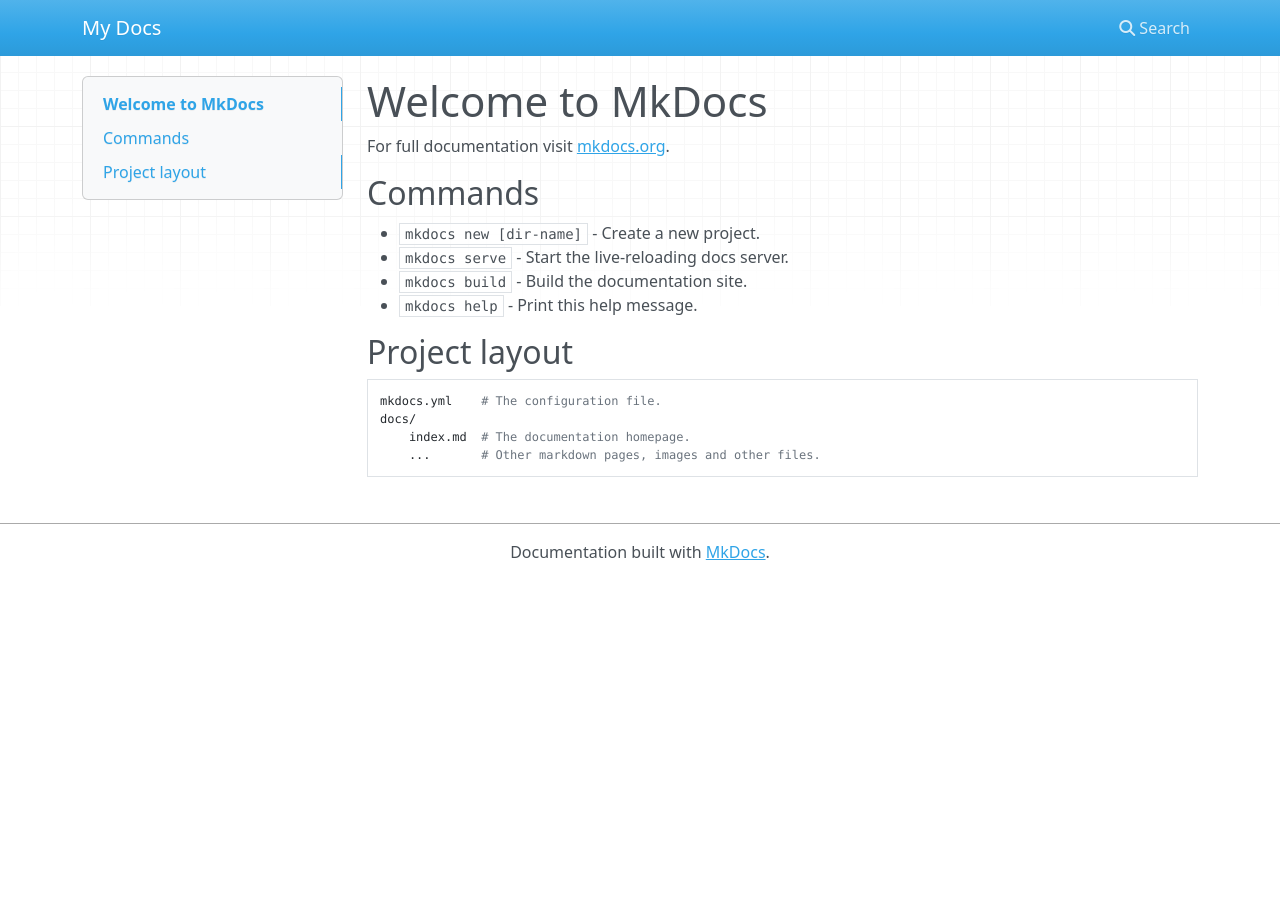
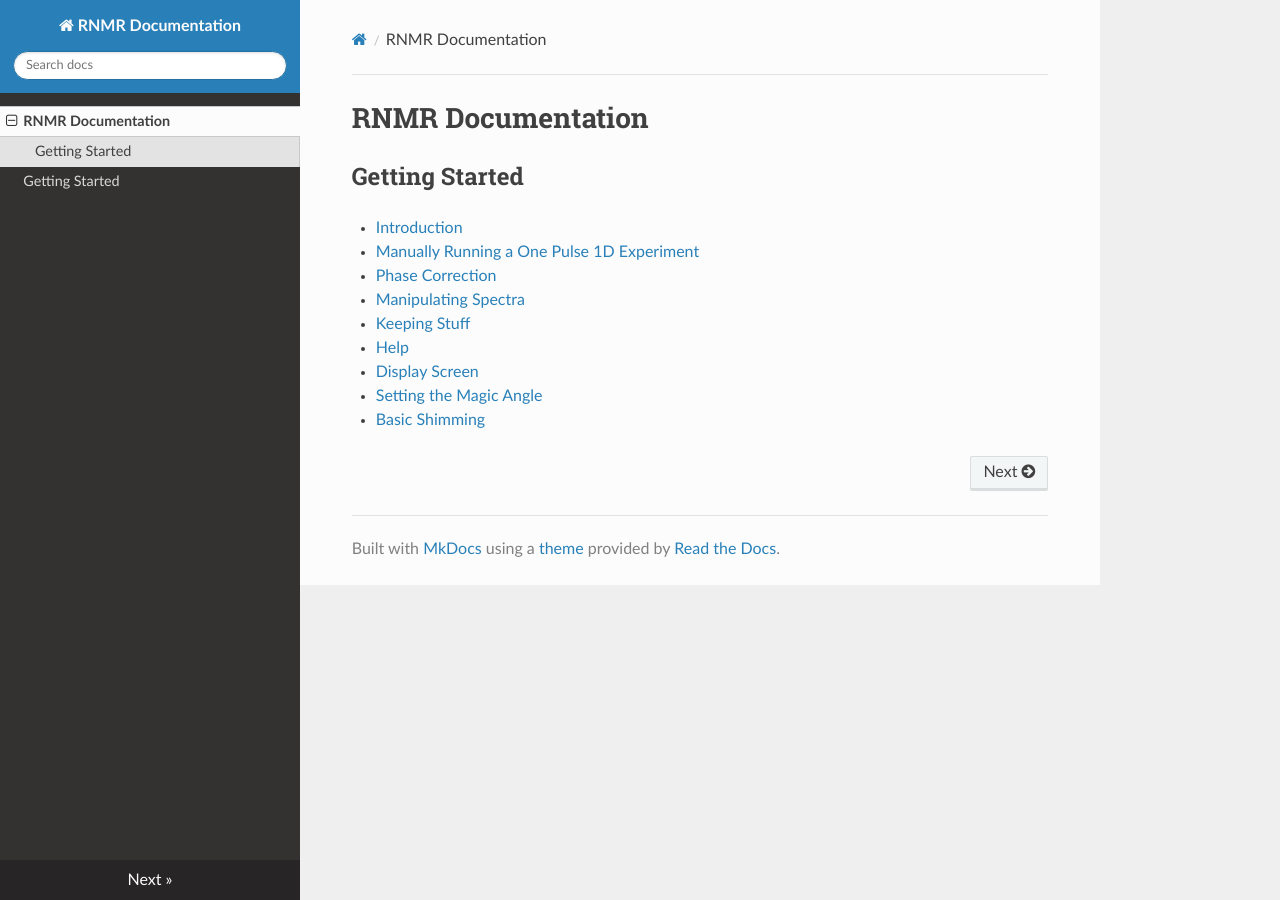
Before and after one commit to bcmichael/RNMR-Docs, an MkDocs documentation site: the page built from docs/index.md, in a window 1280 px wide. Built offline with MkDocs 1.6.1, drawn with Linux system fonts in a browser that asks for light colours; nearby versions of some CDN libraries; some of the changed lines change nothing that is shown.

Commit message:
add getting_started and configure index

```diff
--- /dev/null
+++ b/docs/getting_started.md
@@ -0,0 +1,157 @@
+# Getting Started
+## Introduction
+RNMR software has two separate but similar programs. The acquisition softwareis called RNMRA, while the processing
+software is called RNMRP. Open a terminal window and you will be prompted to enter your home directory or your last name.
+To collect data you launch RNMRA by typing the following command:
+
+rnmra <return\>
+
+A number of messages will be displayed and eventually you should receive the following prompt:
+
+Enter user:
+
+Enter your name here. Your "USER" name should contain less than eight alphanumeric characters, but should not contain
+any blank or white space. Answer the on screen questions until it finally prompts you to:
+
+Enter archive name:
+
+The archive is where your data will be stored, so try to give it a descriptive name, such as the project name or date.
+You may also enter the name of an existing archive in order to open it.
+
+## Manually Running a One Pulse 1D Experiment
+The proper frequency to tune your probe to can be found by typing `CATNUC`, which opens a list of nuclei and their
+frequencies. It is always a good idea to check the parameters, so type ONEPLS and answer the questions on the screen.
+Let us run our first experiment quickly so set the Number of Acquisitions to 4, by typing `NA 4`. We can start the data
+acquisition by typing `ZG`. After a few moments the acquisition will finish.
+
+To process the data, we first need to Get the FID from the AVerager by typing `GAV` and display it by typing `VIEW PRO`.
+We might then type `BC` to apply a Baseline Correction; in order to remove any DC offset from the FID. We could then
+apply some line broadening, in the form of an Exponential Multiplication of the FID by typing `EM`. Finally, we would
+type `FT` in order to Fourier Transform the FID into a spectrum.
+
+While it is certainly possible, and occasionally necessary, to enter all these commands sequentially, it is much more
+convenient to construct a macro command to perform these tasks for you. Of course, you could write a suitable macro
+yourself, and are encouraged to do so, however such a macro already exists entitled `RUN`, which we use to run the
+spectrometer, i.e. acquire the data and display a spectrum on the screen. It assumes the number of shots has already
+been chosen. So type `RUN`.  Sit Back!  Relax!  After the acquisition is complete type `PROC` to call the processing
+macro and your processed spectrum will appear on the screen.
+
+## Phase Correction
+Almost all NMR spectra need to be phased. Let’s try using the menus to adjust the phase of the spectrum. Move the cursor
+to the top of the screen where the menu bar is located. Pull down the Process menu, and select the option, Phase. A new
+window entitled “Phase” should appear with sliders to adjust the Constant Phase (zero-order) and Linear Phase
+(first-order) phase corrections. Notice that PH is displayed in the upper left-hand corner of the main RNMR window, up
+above the lock meter.
+
+It can be helpful to click the ZOOM box in order to enter the ZOOM subroutine of PH. Note that the PH in the upper
+left-hand corner has now been replaced by ZO. Another new window should appear entitled Zoom. Use the mouse to move the
+cursor (a vertical line) across the display towards the largest peak in the spectrum inside the main RNMR window. Once
+the cursor is close to a peak, click the box marked "Next Peak" inside the Zoom window. The cursor should jump to the
+nearest Peak. It may become necessary to drop the threshold for peak recognition in order that the software correctly
+locates your favorite peak. Try clicking on the box marked "Threshold" in the Zoom window. Yet another new window should
+appear which will allow you to change the value. The threshold is reported as a fraction of the full-screen height.
+There are also buttons to marked "Left" and "Right" to change the direction of the search for the biggest peak.
+
+Once the cursor is safely on top of the peak of interest, click "Okay" at the bottom of the Zoom window. Notice that PH
+is again displayed in the upper left-hand corner. We have left the ZOOM subroutine, and gone up a level, back to the
+main PH command. Click the box marked "Pivot" inside the Phase window, to use the selected peak as the pivot point for
+phase correction. Use the slider marked "Constant phase" to adjust the phase until the peaks point upwards, and then
+select the slider marked "Linear phase". This time, however, rotate the phase of peaks which are a long way away from
+the cursor until they also point upwards. Don't worry if you don't get it right first time. No two people would adjust
+the phase in the same way! The constant phase correction changes the phase of all of the peaks by the same amount, i.e.
+it applies a frequency independent phase shift. The linear phase correction applies a first-order frequency dependent
+phase shift; i.e. the phase shift varies across the spectrum.
+
+## Manipulating Spectra
+RNMR has a wide variety of built-in commands that can be used to change the appearance of the spectrum.
+
+`WNDLIM` moves the spectrum up or down the screen, and changes the vertical display scale.  The default value sets the
+baseline to the middle of the screen and displays the region between +1 and -1.  For example `WNDLIM -0.1 1` sets the
+baseline near the bottom of the screen.
+
+`SC #`	multiplies the vertical scale by #, a number you specify. For instance, if you want to multiply the scale by 3,
+type `SC 3`. Alternatively, if the peaks are too big, you could type `SC 0.1`, to divide the vertical scale by a factor
+of 10.
+
+`NORM` normalizes the spectrum so that the biggest peak fits on the screen.
+
+`ZO` enters the ZOOM command. This is functionally equivalent to the zoom subroutine of PH but has a few extra knobs and
+whistles. Move the cursor to a peak you wish to use for referencing and type `O`, for offset, and you will be prompted
+for the new value that you have chosen for this peak. The ZOOM command is very powerful and contains many options, so
+why not use the Help menus to find out more about it?
+
+`UNIT /FREQ PPM` changes the display units to PPM (this would not be legal for an FID).
+
+`LIM # ##` displays the portion of the spectrum between # and ##. For instance, suppose you wish to display the portion
+of the spectrum between 1 and 2 PPM, type `LIM 1 2` (assuming you have previously selected UNIT PPM and set the referencing).
+
+`LPK`  lists the peaks above the threshold value.
+
+`LP`  lists the parameters.
+
+`INTG`  integrates the spectrum.
+
+## Keeping Stuff
+Your data can be stored in the archive you selected when you opened RNMRA. An archive can keep a maximum of 200 records.
+A record is a place where you store data.  There are three types of record; scratch-records, archive-records, and
+block-records. Records 1 to 4 are scratch-records that are used as temporary workspace. Records 5 to 200 are
+archive-records that are saved in an archive file. Blocked-records are used to store multi-dimensional data. Thus, one
+archive could conceivably store 195 n-dimensional data sets.
+
+In order to save the data, it must first be displayed. What-You-See-Is-What-You-Get, so if a FID is displayed, then that
+is what will be saved. Alternatively, if you are looking at a spectrum, the spectrum will be saved. However, it is more
+versatile to save the raw data, i.e. the FID, because this can be transformed in a variety of ways to produce different
+spectra. If you wish to save an FID but have already Fourier transformed it; you can always use the `GAV` command to Get
+the AVerager memory, before typing `SA` to save it in your archive. Type CAT for a catalog of your archive. You can get
+back to your saved data by typing `GA #` to access record #.
+
+## Help
+RNMR has extensive on-line help screens. They are divided into two sections, one devoted to RNMR commands, and the other
+devoted to the PPROG pulse programming language. Why not try them out now? You could use the mouse to select HELP in the
+menu bar at the top right-hand edge of the RNMR window. Alternatively you could try typing HELP in command line of the
+main RNMR window. This will spawn a new subprocess. Unfortunately it will probably be hidden behind the main RNMR window.
+You may have to use the mouse to select the new window.
+
+## Display Screen
+The display screen is divided into three. The upper portion displays a maximum of five lines of alphanumeric information.
+The top line is a status line. It starts, on the left-hand side, with the name of the command, or subcommand, which is
+awaiting input. During acquisition this will frequently be either MAIN, QUIT or WAIT. The center of the status line
+informs the user which display mode has been selected, either LCK, ACQ or PRO. You choose a particular display mode, by
+typing `VIEW ACQ` for acquisition or `VIEW PRO` for processing or `VIEW LCK` for the lock. On the right hand side of the
+status line is the Shot Counter, which shows the number of completed transients. The second line of the display is used
+for the lock meter, which is displayed both graphically as a horizontal bar whose length changes and also as a numeric
+value. The third line shows any comment or title that you may have entered with the `TITLE` or `TITLEA` command. The
+right hand side of the fourth line shows your user name and the date. The fifth line shows on the LHS, the Left Display
+Limit; in the center, the current Unit; and on the RHS the Right Display Limit. If you select the processing window and
+ZOOM in on the data with the `ZO` command, then the fifth line starts with the Active Cursor Position and ends with the
+Active Cursor Intensity. When commands such as `ZO2DC` are executed, the fifth line is extended to show the left and
+right limits in both dimensions.
+
+The center portion of the display screen is used to display graphical information, such as FIDs or spectra. The lower
+portion of the screen is used for your input. There are five lines, above the command line input window. The top four
+lines show the previous entries. The fifth line will display ENTER COMMAND: when the network is ready to accept input
+from the keyboard. A flashing I-beam cursor is displayed at the start of the command line, which, if it is the active
+window, will be highlighted by the use of an line or box around the command line.  It may occasionally be necessary to
+click the mouse in the command line to get input focus. As you type your input, the flashing I-beam cursor moves to the
+right indicating the current input position. When <return> is pressed, the input line is checked for validity and,
+hopefully, acted upon.
+
+## Setting the Magic Angle
+We typically set the magic angle for solid state NMR using KBr. With a sample of KBr spinning at 4-6 KHz run a one pulse
+experiment. We want to be able to observe rotational echoes, so we must move the transmitter frequency to be on resonance
+with the KBr peak. First process, and phase the spectrum. Type `ZO` to enter the zoom subroutine (hitting enter exits
+ it). Move the cursor to the peak and note the frequency in the top left of the display. The `P` command within the zoom
+ subroutine can help you position the cursor on the center of the peak.  Move the transmitter frequency by typing `F 1 #`,
+ where # is the frequency you wish to move to.
+
+Run the experiment again with the new transmitter position and you should see rotational echoes in the FID if you are
+spinning at close to the magic angle. Type `MAG` to put the FID into magnitude mode. How far out in time do the
+rotational echoes go? Adjust the magic angle to make the rotational echoes appear as far out as you can. It may be
+necessary to increase the number of scans in order to see the further out rotational echoes.
+
+## Basic Shimming
+The shim controls can be accessed by selecting the Controls drop down and clicking Shim. Type `ZO` to enter the zoom
+subroutine (hitting enter exits it). Within the zoom subroutine you can switch between the two cursors by typing S and
+move the selected cursor by clicking and dragging with the mouse. With the cursors positioned on either side of a peak
+its width at half height can be determined by typing `LW`. Adjust the shim values in the shim control window to get
+single narrow peaks.
--- a/docs/index.md
+++ b/docs/index.md
@@ -1,17 +1,11 @@
-# Welcome to MkDocs
-
-For full documentation visit [mkdocs.org](http://mkdocs.org).
-
-## Commands
-
-* `mkdocs new [dir-name]` - Create a new project.
-* `mkdocs serve` - Start the live-reloading docs server.
-* `mkdocs build` - Build the documentation site.
-* `mkdocs help` - Print this help message.
-
-## Project layout
-
-    mkdocs.yml    # The configuration file.
-    docs/
-        index.md  # The documentation homepage.
-        ...       # Other markdown pages, images and other files.
+# RNMR Documentation
+## Getting Started
+* [Introduction](getting_started.md#introduction)
+* [Manually Running a One Pulse 1D Experiment](getting_started.md#manually_running_a_one_pulse_1d_experiment)
+* [Phase Correction](getting_started.md#phase_correction)
+* [Manipulating Spectra](getting_started.md#manipulating_spectra)
+* [Keeping Stuff](getting_started.md#keeping_stuff)
+* [Help](getting_started.md#Help)
+* [Display Screen](getting_started.md#display_screen)
+* [Setting the Magic Angle](getting_started.md#setting_the_magic_angle)
+* [Basic Shimming](getting_started.md#basic_shimming)
--- a/mkdocs.yml
+++ b/mkdocs.yml
@@ -1 +1,9 @@
-site_name: My Docs
+site_name: RNMR Documentation
+theme: readthedocs
+
+page:
+- ['index.md', 'Index']
+- ['getting_started.md', 'Getting Started']
+markdown_extensions:
+    - toc:
+        separator: "_"
```
